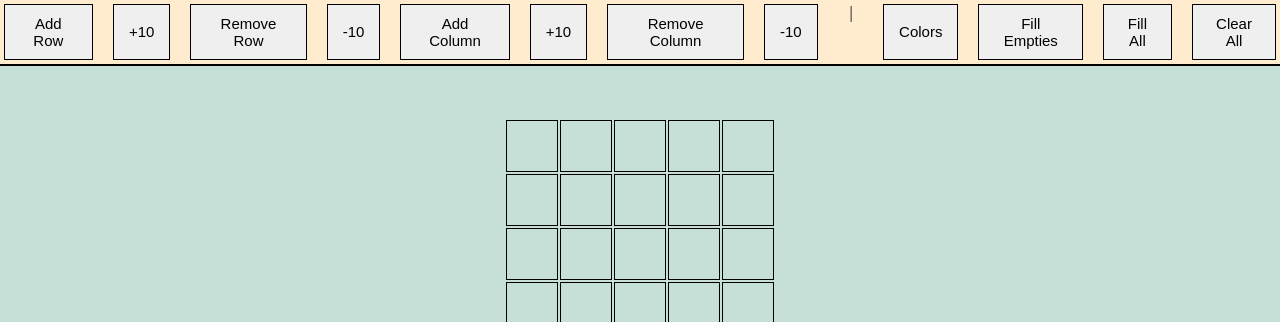
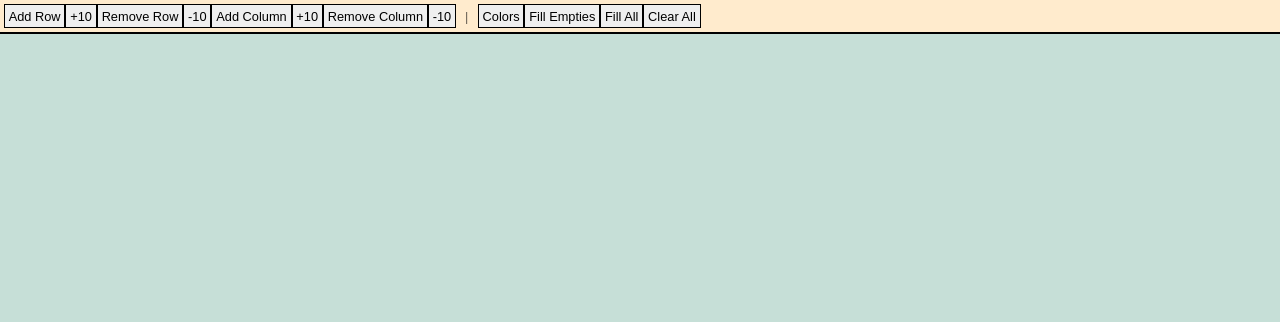
Before and after one commit to zxin1007/Assignment-8, a React (Create React App) app in the folder dom-3/: page / in a window 1280 px wide. Shown: the top 322 px of the page. Built offline with nearby package versions, Linux system fonts and the light colour scheme.

Commit message:
add/remove

```diff
--- a/dom-3/src/App.js
+++ b/dom-3/src/App.js
@@ -8,8 +8,8 @@ class App extends React.Component {
   constructor(props) {
     super(props);
     this.state = {
-      column:5,
-      row:4
+      column:0,
+      row:0
     };
 
     this.handleClick = this.handleClick.bind(this)
@@ -17,7 +17,24 @@ class App extends React.Component {
 
   handleClick(item, count) {
       console.log(item)
-      console.log(3+count)
+      console.log(count)
+      if (item==="row"){
+        if (this.state.row===0 && this.state.column===0 && count>0){
+          this.setState({column:1, row:1})
+        }else if (this.state.row+count>0){
+          this.setState({...this.state, row:this.state.row+count})
+        } else{
+          this.setState({column:0, row:0})
+        }
+      } else{
+        if (this.state.row===0 && this.state.column===0 && count>0){
+          this.setState({column:1, row:1})
+        }else if (this.state.column+count>0){
+          this.setState({...this.state, column:this.state.column+count})
+        } else{
+          this.setState({column:0, row:0})
+        }
+      }
   }
 
   render(){
--- a/dom-3/src/Controls.js
+++ b/dom-3/src/Controls.js
@@ -1,17 +1,21 @@
 import React from "react"
 
 class Controls extends React.Component{
+
+
     render(){
+
         return(
             <div className="controls">
-                <button className="control">Add Row</button>
-                <button className="control">+10</button>
-                <button className="control">Remove Row</button>
-                <button className="control">-10</button>
-                <button className="control">Add Column</button>
-                <button className="control">+10</button>
-                <button className="control">Remove Column</button>
-                <button className="control">-10</button>
+                <button className="control" onClick={()=>this.props.onClick("row", +1)} >Add Row</button>
+                <button className="control"onClick={()=>this.props.onClick("row", +10)} >+10</button>
+                <button className="control" onClick={()=>this.props.onClick("row", -1)}>Remove Row</button>
+                <button className="control" onClick={()=>this.props.onClick("row", -10)}>-10</button>
+                <button className="control" onClick={()=>this.props.onClick("column", +1)} >Add Column</button>
+                <button className="control" onClick={()=>this.props.onClick("column", +10)}>+10</button>
+                <button className="control" onClick={()=>this.props.onClick("column", -1)}>Remove Column</button>
+                <button className="control" onClick={()=>this.props.onClick("column", -10)}>-10</button>
+
                 <div className="empty">&nbsp;&nbsp;&nbsp;|&nbsp;&nbsp;&nbsp;</div>
                 <button className="control">Colors</button>
                 <button className="control">Fill Empties</button>
--- a/dom-3/src/components/Table.js
+++ b/dom-3/src/components/Table.js
@@ -9,8 +9,8 @@ class Table extends React.Component {
 
     render(){
 
-        console.log(this.props.column)
-        console.log(this.props.row)
+        // console.log(this.props.column)
+        // console.log(this.props.row)
 
         const row = []
         for (let i=0; i<this.props.row;i++){
--- a/dom-3/src/index.css
+++ b/dom-3/src/index.css
@@ -4,24 +4,8 @@ body {
   background-color: rgb(198, 223, 215);
 }
 
-.controls{
-  background-color: blanchedalmond;
-  border-bottom: solid .2vw black;
-  padding: .3vw;
-  margin-bottom: .3vw;
-  display: flex;
-  gap:20px
-}
-
-.control {
-  font-size: 15px;
-  padding: 10px 15px;
-  border: .1vw solid black;
-}
-/*
 main {
   padding: 0px;
-  margin: 0;
 }
 
 .heading {
@@ -36,17 +20,16 @@ main {
   padding: .3vw;
   margin-bottom: .3vw;
   background-color: blanchedalmond;
-  position: fixed;
 }
 
 .control {
   font-size: 1vw;
   padding: .3vw;
   border: .1vw solid black;
-} */
+}
 
 
-/* .grid-container {
+.grid-container {
   display: grid;
   grid-template-columns: repeat(2, 25px);
   grid-auto-rows: 25px;
@@ -59,7 +42,7 @@ main {
 
 .cell {
   border-style: none;
-} */
+}
 
 .empty {
   display: inline-block;
```
